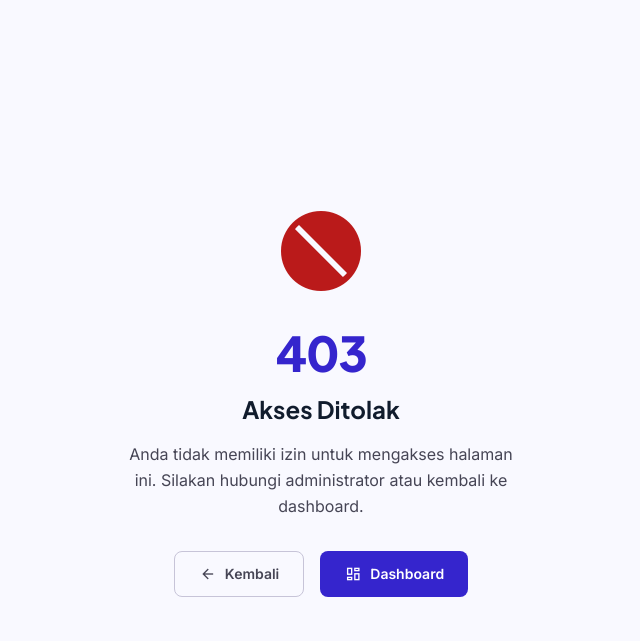
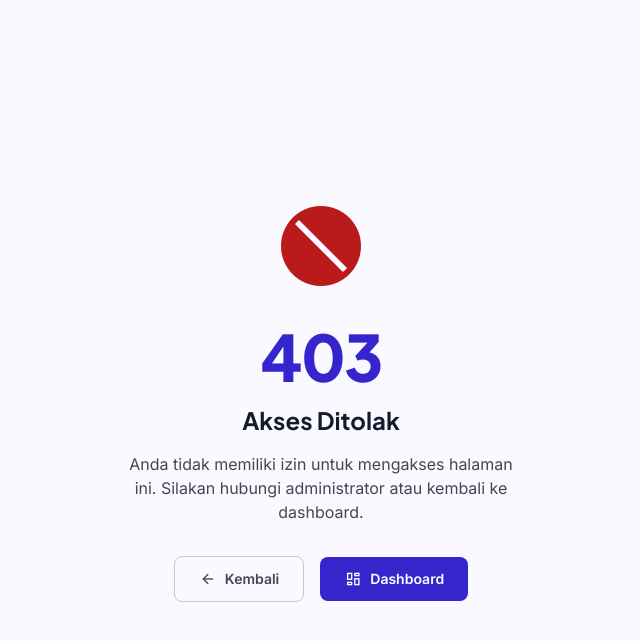
Before and after one commit to eyowh/KlasifikasiGenreMusik, a Django app: template Klasifikasi/templates/Klasifikasi/403.html in a window 1280 px wide. Shown: the top 641 px of the page, without its empty margins (319-959 px from the left). Run offline with Django 5.2, Linux system fonts and the light colour scheme; the template is opened without the code that fills it, so the values that code supplies are empty; some libraries are stand-ins or nearby versions.

Commit message:
update responsif

```diff
--- a/Klasifikasi/templates/Klasifikasi/403.html
+++ b/Klasifikasi/templates/Klasifikasi/403.html
@@ -14,23 +14,23 @@
   </style>
 </head>
 <body class="min-h-screen flex items-center justify-center bg-[#f9f9ff] text-[#111c2d]">
-  <div class="text-center max-w-md mx-auto p-8">
-    <div class="text-[#ba1a1a] mb-6">
-      <span class="material-symbols-outlined" style="font-size: 96px; font-variation-settings: 'FILL' 1; color: #ba1a1a;">block</span>
+  <div class="text-center w-full max-w-md mx-auto px-6 py-10 sm:p-8">
+    <div class="text-[#ba1a1a] mb-5 sm:mb-6">
+      <span class="material-symbols-outlined" style="font-size: clamp(64px, 20vw, 96px); font-variation-settings: 'FILL' 1; color: #ba1a1a;">block</span>
     </div>
-    <h1 class="font-['Plus_Jakarta_Sans'] font-extrabold text-[48px] leading-none tracking-tight text-[#3525cd] mb-4">403</h1>
-    <h2 class="font-['Plus_Jakarta_Sans'] font-bold text-2xl text-[#111c2d] mb-4">Akses Ditolak</h2>
-    <p class="text-[#464555] text-base mb-8 leading-relaxed">
+    <h1 class="font-['Plus_Jakarta_Sans'] font-extrabold text-[clamp(36px,12vw,64px)] leading-none tracking-tight text-[#3525cd] mb-3 sm:mb-4">403</h1>
+    <h2 class="font-['Plus_Jakarta_Sans'] font-bold text-xl sm:text-2xl text-[#111c2d] mb-3 sm:mb-4">Akses Ditolak</h2>
+    <p class="text-[#464555] text-sm sm:text-base mb-7 sm:mb-8 leading-relaxed">
       Anda tidak memiliki izin untuk mengakses halaman ini. Silakan hubungi administrator atau kembali ke dashboard.
     </p>
-    <div class="flex gap-4 justify-center">
+    <div class="flex flex-col sm:flex-row gap-3 sm:gap-4 justify-center items-center">
       <a href="javascript:history.back()"
-         class="flex items-center gap-2 px-6 py-3 border border-[#c7c4d8] text-[#464555] rounded-lg font-semibold text-sm hover:bg-[#f0f3ff] transition-colors">
+         class="w-full sm:w-auto flex items-center justify-center gap-2 px-6 py-3 border border-[#c7c4d8] text-[#464555] rounded-lg font-semibold text-sm hover:bg-[#f0f3ff] transition-colors">
         <span class="material-symbols-outlined" style="font-size:18px;">arrow_back</span>
         Kembali
       </a>
       <a href="{% url 'Klasifikasi:home' %}"
-         class="flex items-center gap-2 px-6 py-3 bg-[#3525cd] text-white rounded-lg font-semibold text-sm hover:bg-[#2b1ea8] transition-colors">
+         class="w-full sm:w-auto flex items-center justify-center gap-2 px-6 py-3 bg-[#3525cd] text-white rounded-lg font-semibold text-sm hover:bg-[#2b1ea8] transition-colors">
         <span class="material-symbols-outlined" style="font-size:18px;">dashboard</span>
         Dashboard
       </a>
```
